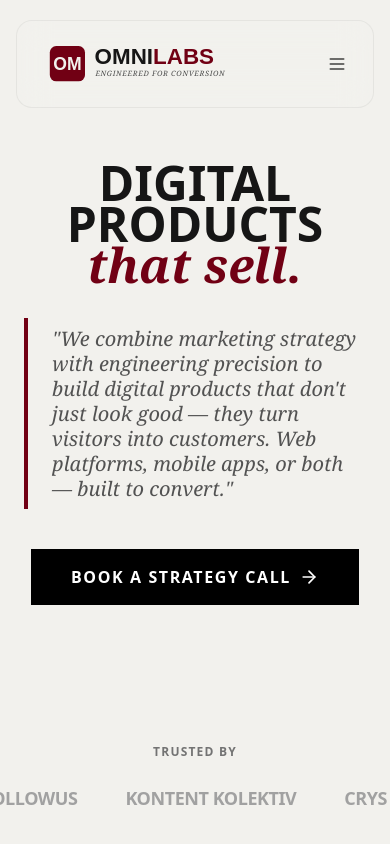
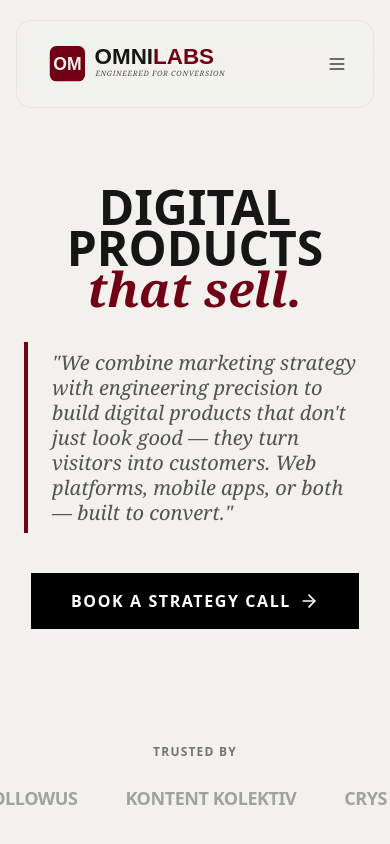
Before and after one commit to P1T0NN/omnilabs-frontend, a SvelteKit app: page / in a window 390 px wide. Shown: the top 844 px of the page. Built offline with nearby package versions, Linux system fonts and the light colour scheme.

Commit message:
More padding in hero section on top

```diff
--- a/src/shared/components/pages/(unprotected)/root/hero-section.svelte
+++ b/src/shared/components/pages/(unprotected)/root/hero-section.svelte
@@ -12,7 +12,7 @@
 	const heroPhrases = ['sell.', 'convert.', 'scale.'] as const;
 </script>
 
-<section class="relative flex min-h-screen flex-col justify-between pt-12 md:pt-20 overflow-hidden">
+<section class="relative flex min-h-screen flex-col justify-between pt-24 md:pt-20 overflow-hidden">
 	<div class="container mx-auto flex flex-1 items-center max-w-7xl px-6 md:px-12 lg:px-24">
 		<div class="flex w-full flex-col items-center justify-center py-10 md:py-20 text-center hero-content">
 			<h1
```
